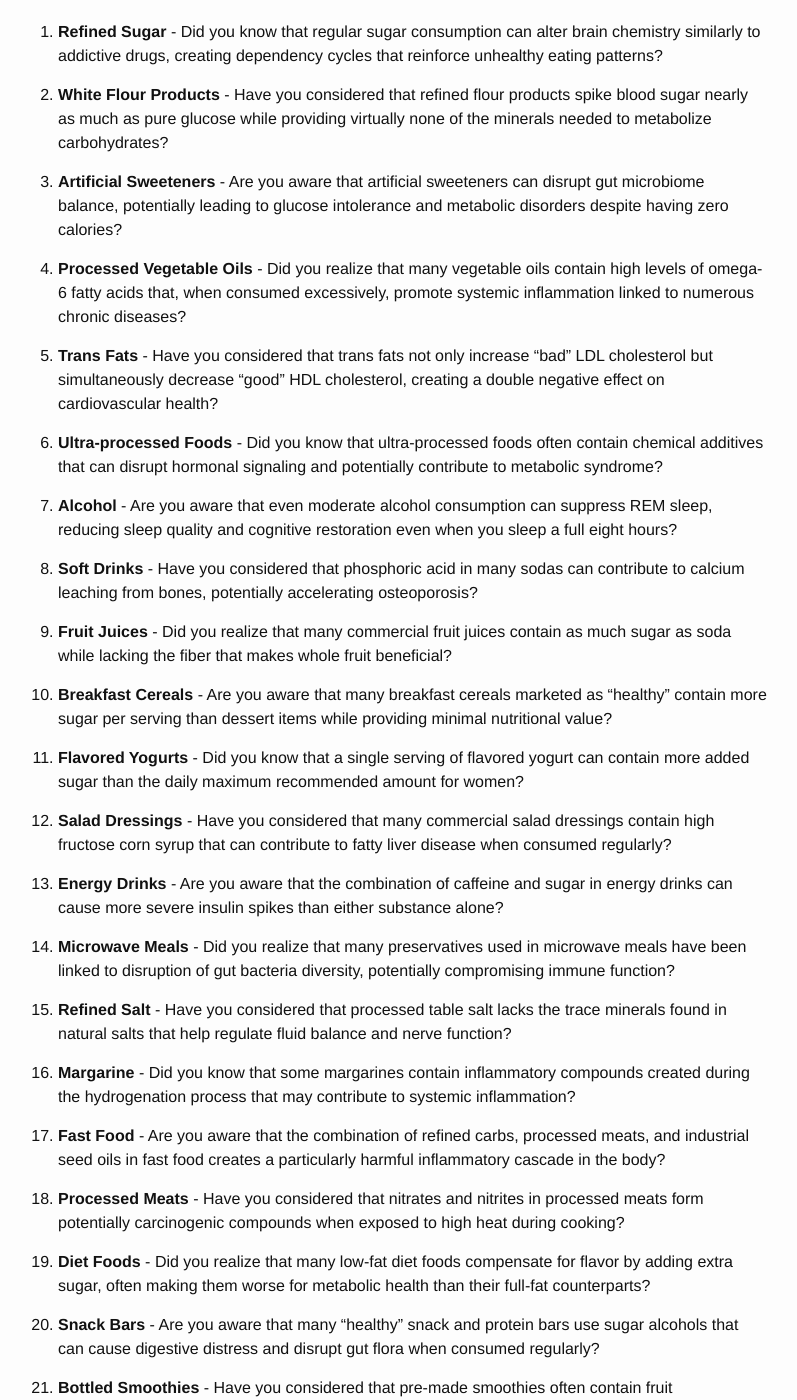
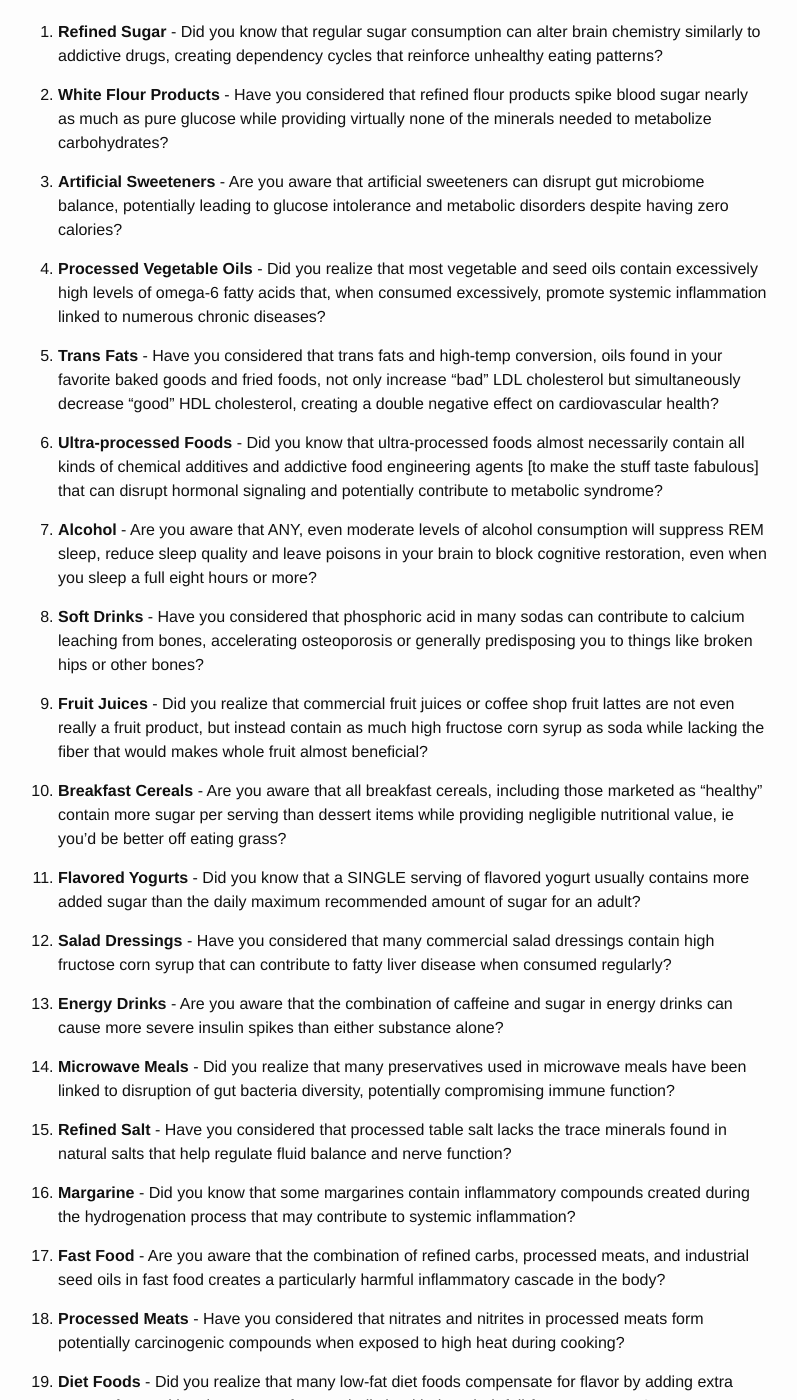
Before and after one commit to soilqualitylab/soilqualitylab.github.io, a Jekyll site: the page built from _posts/2025-02-24-comfort-kills.md, in a window 1280 px wide and 1400 px high, scrolled down 1275 px. Shown: the whole window, without its empty margins (242-1039 px from the left). Built offline with Jekyll 4.4.1, drawn with Linux system fonts in a browser that asks for light colours.

Commit message:
yogurt, too?

```diff
--- a/_posts/2025-02-24-comfort-kills.md
+++ b/_posts/2025-02-24-comfort-kills.md
@@ -28,21 +28,21 @@ The pungency is indeed connected to their biological activity and plant defense
 
 3. **Artificial Sweeteners** - Are you aware that artificial sweeteners can disrupt gut microbiome balance, potentially leading to glucose intolerance and metabolic disorders despite having zero calories?
 
-4. **Processed Vegetable Oils** - Did you realize that many vegetable oils contain high levels of omega-6 fatty acids that, when consumed excessively, promote systemic inflammation linked to numerous chronic diseases?
+4. **Processed Vegetable Oils** - Did you realize that most vegetable and seed oils contain excessively high levels of omega-6 fatty acids that, when consumed excessively, promote systemic inflammation linked to numerous chronic diseases?
 
-5. **Trans Fats** - Have you considered that trans fats not only increase "bad" LDL cholesterol but simultaneously decrease "good" HDL cholesterol, creating a double negative effect on cardiovascular health?
+5. **Trans Fats** - Have you considered that trans fats and high-temp conversion, oils found in your favorite baked goods and fried foods, not only increase "bad" LDL cholesterol but simultaneously decrease "good" HDL cholesterol, creating a double negative effect on cardiovascular health?
 
-6. **Ultra-processed Foods** - Did you know that ultra-processed foods often contain chemical additives that can disrupt hormonal signaling and potentially contribute to metabolic syndrome?
+6. **Ultra-processed Foods** - Did you know that ultra-processed foods almost necessarily contain all kinds of chemical additives and addictive food engineering agents [to make the stuff taste fabulous] that can disrupt hormonal signaling and potentially contribute to metabolic syndrome?
 
-7. **Alcohol** - Are you aware that even moderate alcohol consumption can suppress REM sleep, reducing sleep quality and cognitive restoration even when you sleep a full eight hours?
+7. **Alcohol** - Are you aware that ANY, even moderate levels of alcohol consumption will suppress REM sleep, reduce sleep quality and leave poisons in your brain to block cognitive restoration, even when you sleep a full eight hours or more?
 
-8. **Soft Drinks** - Have you considered that phosphoric acid in many sodas can contribute to calcium leaching from bones, potentially accelerating osteoporosis?
+8. **Soft Drinks** - Have you considered that phosphoric acid in many sodas can contribute to calcium leaching from bones, accelerating osteoporosis or generally predisposing you to things like broken hips or other bones?
 
-9. **Fruit Juices** - Did you realize that many commercial fruit juices contain as much sugar as soda while lacking the fiber that makes whole fruit beneficial?
+9. **Fruit Juices** - Did you realize that commercial fruit juices or coffee shop fruit lattes are not even really a fruit product, but instead contain as much high fructose corn syrup as soda while lacking the fiber that would makes whole fruit almost beneficial?
 
-10. **Breakfast Cereals** - Are you aware that many breakfast cereals marketed as "healthy" contain more sugar per serving than dessert items while providing minimal nutritional value?
+10. **Breakfast Cereals** - Are you aware that all breakfast cereals, including those marketed as "healthy" contain more sugar per serving than dessert items while providing negligible nutritional value, ie you'd be better off eating grass?
 
-11. **Flavored Yogurts** - Did you know that a single serving of flavored yogurt can contain more added sugar than the daily maximum recommended amount for women?
+11. **Flavored Yogurts** - Did you know that a SINGLE serving of flavored yogurt usually contains more added sugar than the daily maximum recommended amount of sugar for an adult?
 
 12. **Salad Dressings** - Have you considered that many commercial salad dressings contain high fructose corn syrup that can contribute to fatty liver disease when consumed regularly?
 
```
